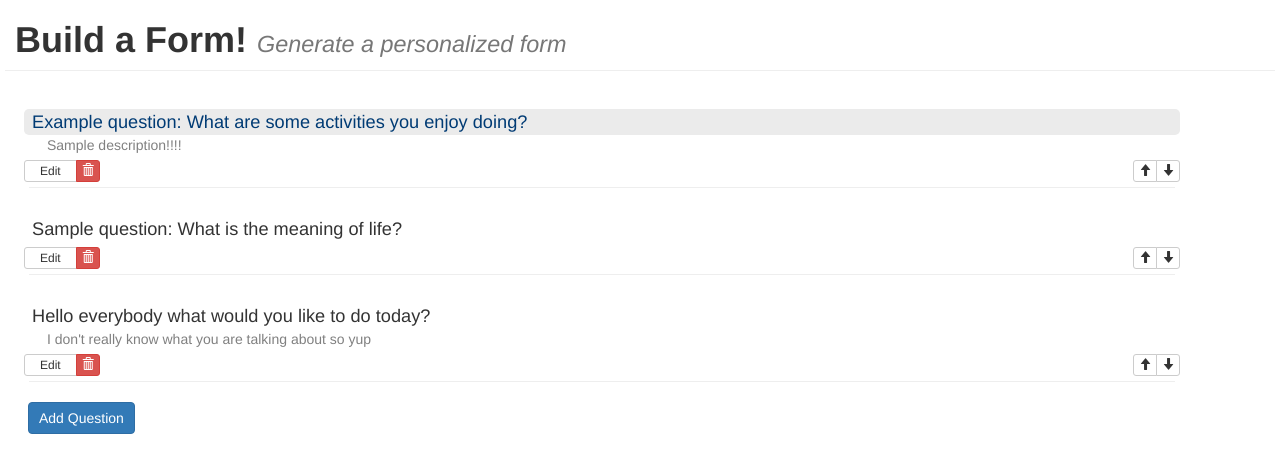
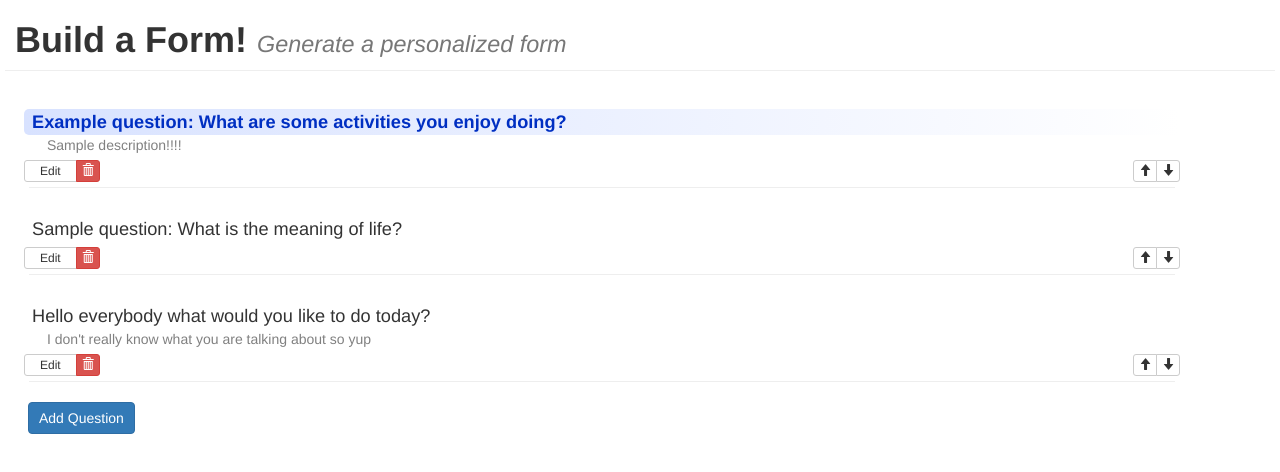
Before and after one commit to cchrispy/formCreator, a React app: page / in a window 1280 px wide. In both pictures the pointer is over the element "Example question: What are some activities you enjoy doing?". Shown: the top 472 px of the page. Built offline with nearby package versions, Linux system fonts and the light colour scheme.

Commit message:
Styled hover with a color gradient

```diff
--- a/src/styles/main.scss
+++ b/src/styles/main.scss
@@ -28,9 +28,10 @@ hr {
   }
   .hover:hover {
     cursor: pointer;
-    color: #003B74;
-    background-color: #EBEBEB;
+    color: #002FC2;
+    background: linear-gradient(to right, #D8E2FF, white);
     border-radius: 5px;
+    font-weight: bold;
   }
   .edit {
     padding-left: 15px;
```
Also changed, not shown: bundle.js.
